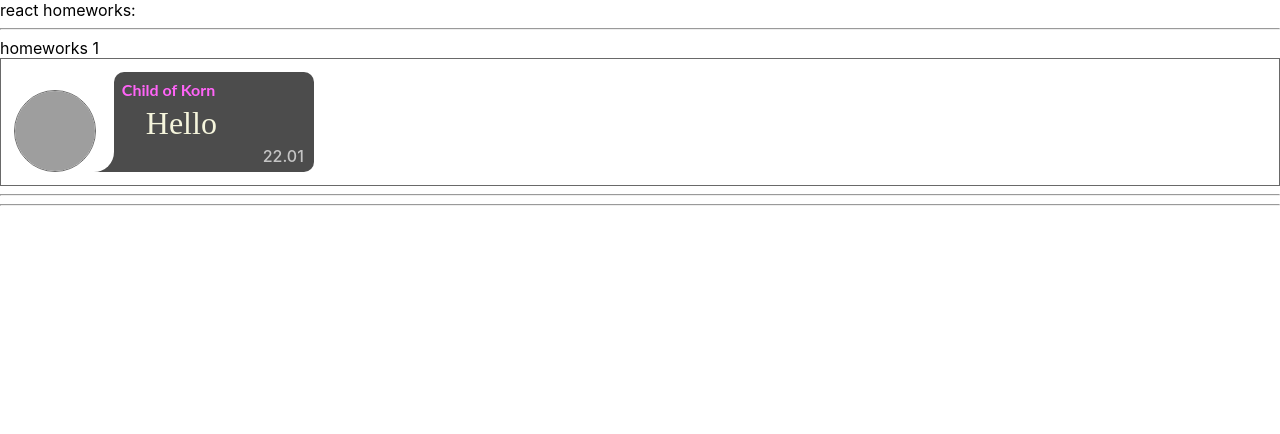
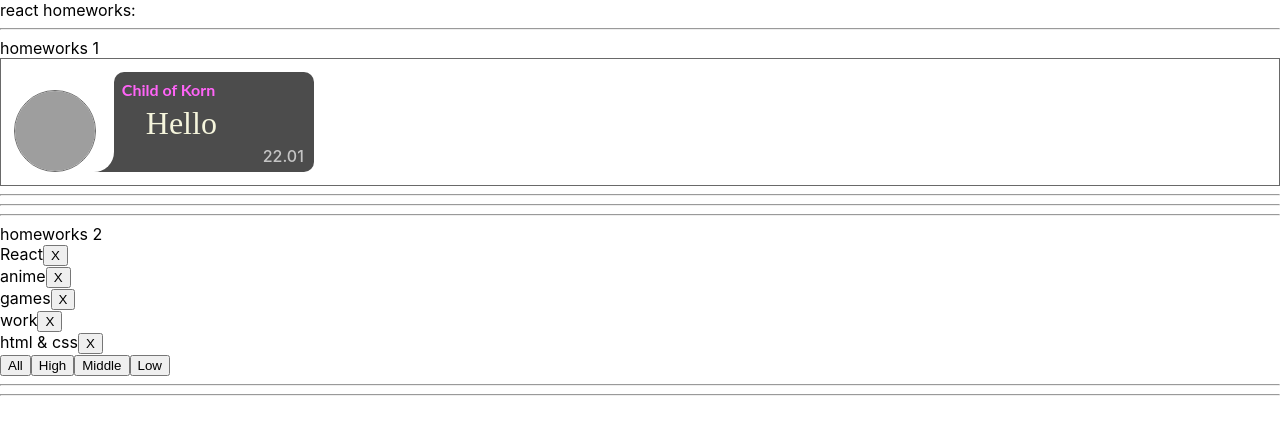
Before and after one commit to Metaloziz/homeworks-my, a React (Create React App) app: page / in a window 1280 px wide. Shown: the top 434 px of the page. Built offline with nearby package versions, Linux system fonts and the light colour scheme; grey boxes are pictures that could not be loaded.

Commit message:
Home_Work_2

```diff
--- a/src/p1-main/m1-ui/u1-app/App.tsx
+++ b/src/p1-main/m1-ui/u1-app/App.tsx
@@ -1,13 +1,15 @@
 import React from 'react'
 import s from './App.module.css'
 import HW1 from '../../../p2-homeworks/h1/HW1'
+import HW2 from "../../../p2-homeworks/h2/HW2";
 
 function App() {
     return (
         <div className={s.App}>
             <div>react homeworks:</div>
             <HW1/>
-            {/*<HW2/>*/}
+            <HW2/>
+            {/*/!*<HW2/>*!/ // default*/}
             {/*<HW3/>*/}
             {/*<HW4/>*/}
             {/*<HW5/>*/}
--- a/src/p2-homeworks/h2/Affair.tsx
+++ b/src/p2-homeworks/h2/Affair.tsx
@@ -1,19 +1,23 @@
 import React from 'react'
+import {AffairType} from "./HW2";
 
 type AffairPropsType = {
-    // key не нужно типизировать
-    affair: any // need to fix any
-    deleteAffairCallback: any // need to fix any
+
+    affair: AffairType
+    deleteAffairCallback: (_id: number)=> void
 }
 
 function Affair(props: AffairPropsType) {
-    const deleteCallback = () => {}// need to fix
+    const deleteCallback = () => {
+    props.deleteAffairCallback(props.affair._id)
+    }
 
     return (
         <div>
-            // show some text
 
+            {props.affair.name}
             <button onClick={deleteCallback}>X</button>
+
         </div>
     )
 }
--- a/src/p2-homeworks/h2/Affairs.module.css
+++ b/src/p2-homeworks/h2/Affairs.module.css
@@ -1,3 +1,7 @@
 .someClass {
 
 }
+
+Affair {
+    color: #ff64f7;
+}
--- a/src/p2-homeworks/h2/Affairs.tsx
+++ b/src/p2-homeworks/h2/Affairs.tsx
@@ -1,26 +1,27 @@
 import React from 'react'
 import Affair from './Affair'
-import {AffairType} from './HW2'
+import s from 'Affairs.module.css'
+import {AffairPriorityType, AffairType, FilterType} from './HW2'
 
-type AffairsPropsType = { // need to fix any
-    data: any
-    setFilter: any
-    deleteAffairCallback: any
+type AffairsPropsType = {
+    data: AffairPriorityType
+    setFilter: (filter: FilterType) => void
+    deleteAffairCallback: (_id: number) => void
 }
 
-function Affairs(props: AffairsPropsType) {
+export function Affairs(props: AffairsPropsType) {
     const mappedAffairs = props.data.map((a: AffairType) => (
-        <Affair // should work
-            key={a._id} // кеи ОБЯЗАТЕЛЬНЫ в 99% - так что лучше их писать всегда при создании компонент в мапе
+        <Affair
+            key={a._id}
             affair={a}
             deleteAffairCallback={props.deleteAffairCallback}
         />
     ))
 
-    const setAll = () => {} // need to fix
-    const setHigh = () => {}
-    const setMiddle = () => {}
-    const setLow = () => {}
+    const setAll = () => props.setFilter('all')
+    const setHigh = () => props.setFilter('high')
+    const setMiddle = () => props.setFilter('middle')
+    const setLow = () => props.setFilter('low')
 
     return (
         <div>
@@ -34,5 +35,3 @@ function Affairs(props: AffairsPropsType) {
         </div>
     )
 }
-
-export default Affairs
--- a/src/p2-homeworks/h2/HW2.tsx
+++ b/src/p2-homeworks/h2/HW2.tsx
@@ -1,48 +1,51 @@
 import React, {useState} from 'react'
-import Affairs from './Affairs'
+import {Affairs} from './Affairs'
 
-// types
-export type AffairPriorityType = any // need to fix any
-export type AffairType = any // need to fix any
-export type FilterType = 'all' | AffairPriorityType
 
-// constants
-const defaultAffairs: any = [ // need to fix any
+export type AffairPriorityType = Array<AffairType>
+export type AffairType = {
+    _id: number
+    name: string
+    priority: FilterType
+}
+export type FilterType = 'all' | 'high' | 'low' | 'middle'
+
+
+const defaultAffairs: AffairPriorityType = [
     {_id: 1, name: 'React', priority: 'high'},
-    {_id: 2, name: 'anime', priority: 'low'},
+    {_id: 2, name: 'anime', priority: 'middle'},
     {_id: 3, name: 'games', priority: 'low'},
-    {_id: 4, name: 'work', priority: 'high'},
-    {_id: 5, name: 'html & css', priority: 'middle'},
+    {_id: 4, name: 'work', priority: 'low'},
+    {_id: 5, name: 'html & css', priority: 'low'},
 ]
 
-// pure helper functions
-export const filterAffairs = (affairs: any, filter: any): any => { // need to fix any
-    if (filter === 'all') return affairs
-    else return // need to fix
+
+export const filterAffairs = (affairs: AffairPriorityType, filter: FilterType): AffairPriorityType => {
+    if (filter === 'all') {return affairs}
+    else
+
+        return affairs.filter( item => item.priority === filter)
 }
-export const deleteAffair = (affairs: any, _id: any): any => { // need to fix any
-    return // need to fix
+export const deleteAffair = (affairs: AffairPriorityType, _id: number): AffairPriorityType => {
+    return affairs.filter( item => item._id !== _id)
 }
 
 function HW2() {
-    const [affairs, setAffairs] = useState<any>(defaultAffairs) // need to fix any
+    const [affairs, setAffairs] = useState<AffairPriorityType>(defaultAffairs)
     const [filter, setFilter] = useState<FilterType>('all')
 
     const filteredAffairs = filterAffairs(affairs, filter)
-    const deleteAffairCallback = (_id: any) => setAffairs(deleteAffair(affairs, _id)) // need to fix any
+    const deleteAffairCallback = (_id: number) => setAffairs(deleteAffair(affairs, _id))
 
     return (
         <div>
             <hr/>
             homeworks 2
-
-            {/*should work (должно работать)*/}
             <Affairs
                 data={filteredAffairs}
                 setFilter={setFilter}
                 deleteAffairCallback={deleteAffairCallback}
             />
-
             <hr/>
             {/*для личного творчества, могу проверить*/}
             {/*<AlternativeAffairs/>*/}
```
Also changed, not shown: src/p2-homeworks/h1/HW1.tsx (line endings or trailing spaces).
